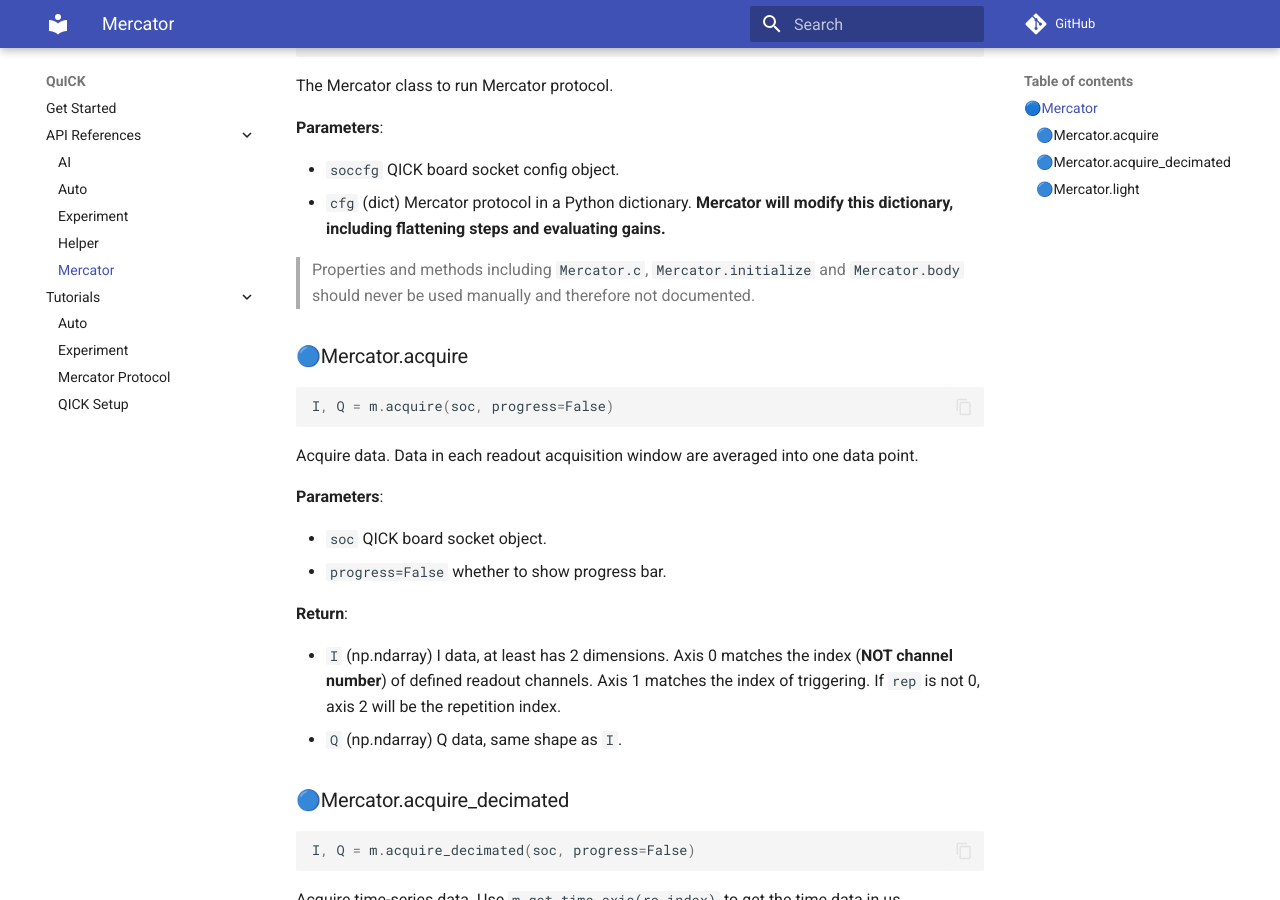
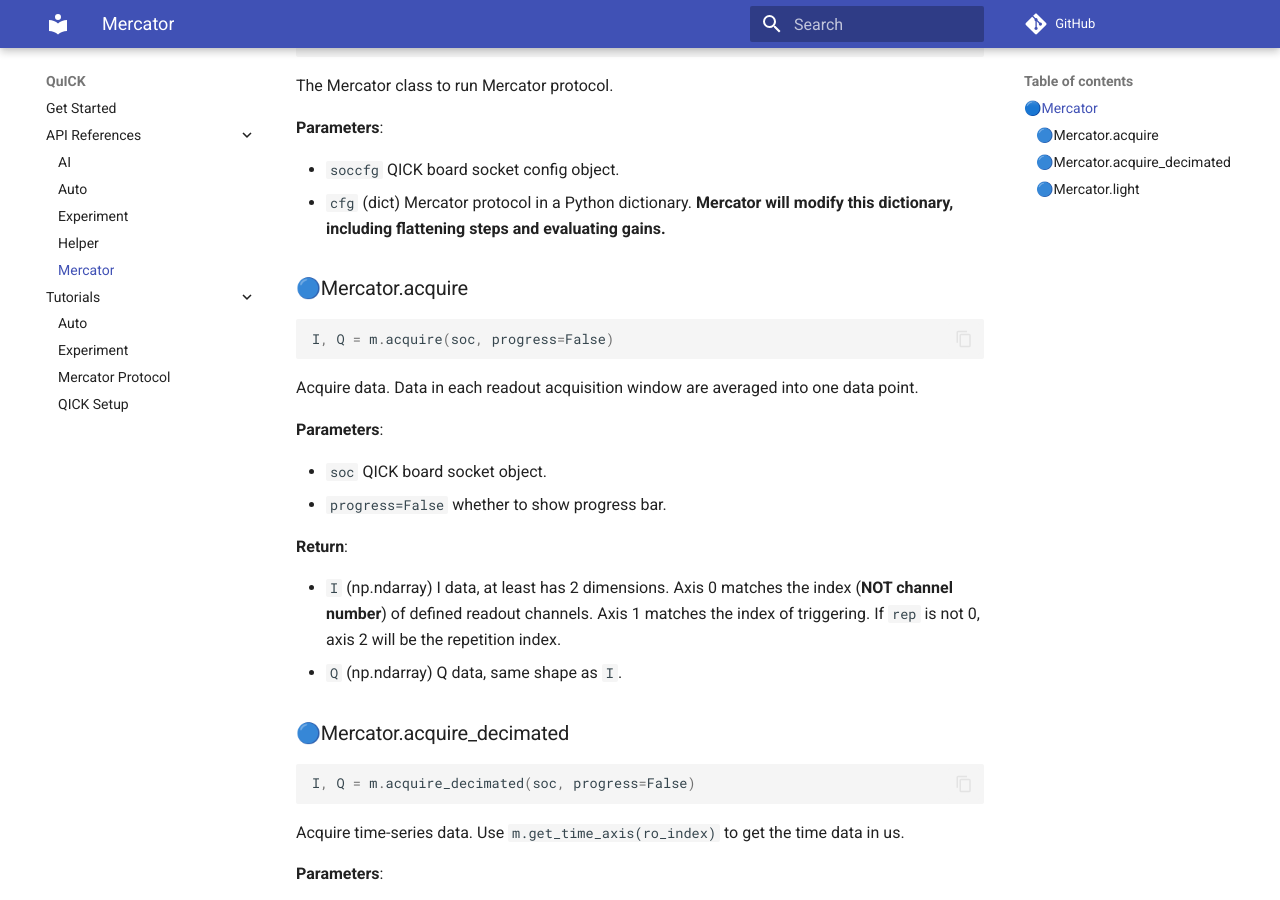
Before and after one commit to clelandlab/quick, an MkDocs documentation site: the page built from docs/API References/mercator.md, in a window 1280 px wide and 900 px high, scrolled down 362 px. Built offline with MkDocs 1.6.1 and Material for MkDocs 9.7.7, drawn with Linux system fonts in a browser that asks for light colours; comment, search, counter and statistics services are not loaded.

Commit message:
Update doc for Mercator

```diff
--- a/docs/API References/mercator.md
+++ b/docs/API References/mercator.md
@@ -18,8 +18,6 @@
 
 - `soccfg` QICK board socket config object.
 - `cfg` (dict) Mercator protocol in a Python dictionary. **Mercator will modify this dictionary, including flattening steps and evaluating gains.**
-
-> Properties and methods including `Mercator.c`, `Mercator.initialize` and `Mercator.body` should never be used manually and therefore not documented.
 
 ### 🔵Mercator.acquire
 
```
